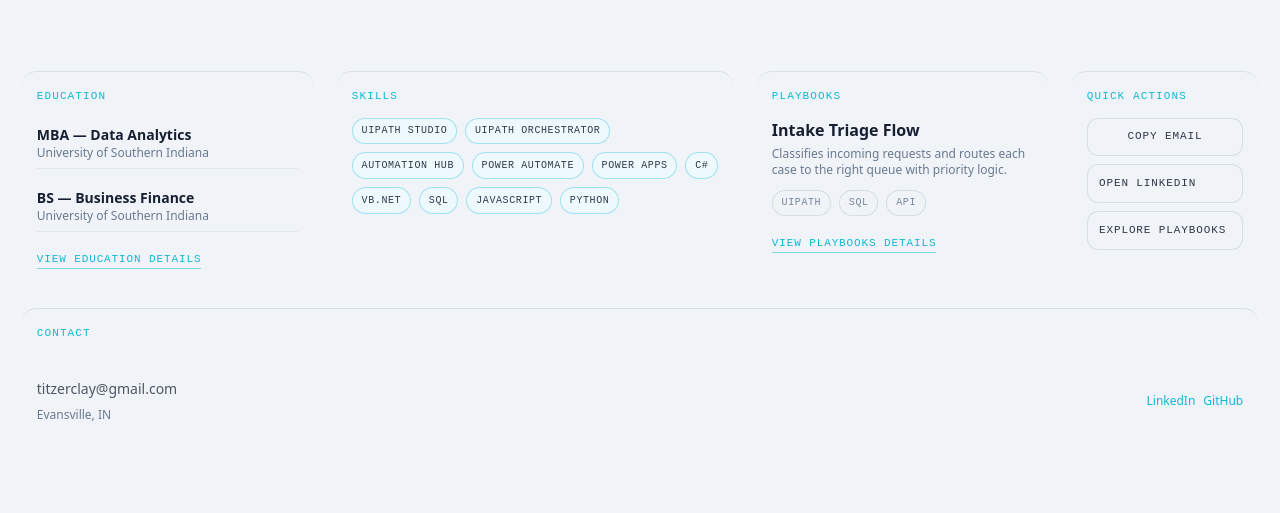
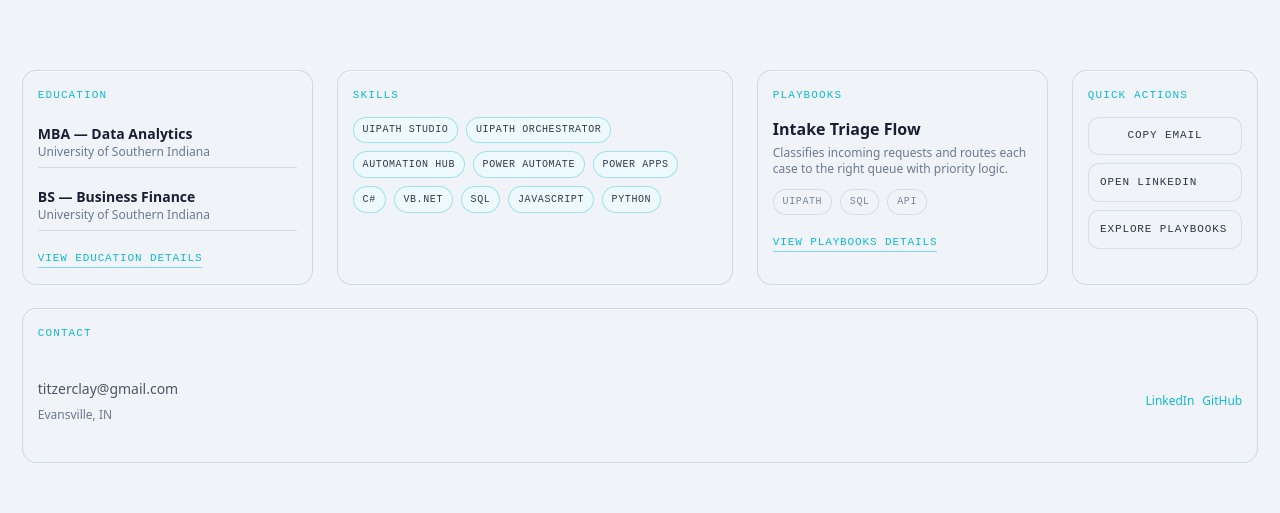
Before and after one commit to cjtitzer2/ProfessionalWebsite, a React (Vite) app in the folder ClayTitzer_DigitalResumeWebsite/claytitzer_digitalresumewebsite.client/: page /#/ in a window 1280 px wide. Shown: the part 1741-2254 px from the top of the page. Built offline with nearby package versions, Linux system fonts and the light colour scheme.

Commit message:
Improve light mode grid and border contrast on home

```diff
--- a/ClayTitzer_DigitalResumeWebsite/claytitzer_digitalresumewebsite.client/src/index.css
+++ b/ClayTitzer_DigitalResumeWebsite/claytitzer_digitalresumewebsite.client/src/index.css
@@ -454,6 +454,10 @@ html.dark .bento-card:hover {
   overflow: hidden;
 }
 
+html:not(.dark) .flow-connector {
+  background: color-mix(in srgb, var(--color-divider) 92%, transparent);
+}
+
 @keyframes flow-pulse {
   0% { transform: translateX(-10px); opacity: 0; }
   30% { opacity: 1; }
@@ -549,6 +553,10 @@ html.dark .bento-card:hover {
   padding: 1rem 1.1rem;
 }
 
+html:not(.dark) .role-ribbon {
+  border-color: color-mix(in srgb, var(--color-divider) 90%, transparent);
+}
+
 .role-ribbon-main {
   padding-right: 0.5rem;
 }
@@ -582,9 +590,18 @@ html.dark .bento-card:hover {
   padding: 1rem 0.95rem 0.95rem;
 }
 
+html:not(.dark) .stream-lane {
+  border: 1px solid color-mix(in srgb, var(--color-divider) 90%, transparent);
+  box-shadow: inset 0 1px 0 color-mix(in srgb, white 78%, transparent);
+}
+
 .stream-entry {
   padding: 0.45rem 0;
   border-bottom: 1px solid color-mix(in srgb, var(--color-divider) 48%, transparent);
+}
+
+html:not(.dark) .stream-entry {
+  border-bottom-color: color-mix(in srgb, var(--color-divider) 82%, transparent);
 }
 
 .stream-education { grid-column: span 3; }
@@ -626,6 +643,11 @@ html.dark .bento-card:hover {
   border-top: 1px solid color-mix(in srgb, var(--color-divider) 70%, transparent);
   border-bottom: 1px solid color-mix(in srgb, var(--color-divider) 70%, transparent);
   padding: 1.1rem 0.2rem 0.9rem;
+}
+
+html:not(.dark) .philosophy-band {
+  border-top-color: color-mix(in srgb, var(--color-divider) 90%, transparent);
+  border-bottom-color: color-mix(in srgb, var(--color-divider) 90%, transparent);
 }
 
 .philosophy-points {
@@ -716,6 +738,13 @@ html.dark .bento-card:hover {
   background-size: 34px 34px;
 }
 
+html:not(.dark) .hero-grid {
+  opacity: 0.42;
+  background-image:
+    linear-gradient(to right, color-mix(in srgb, var(--color-divider) 82%, transparent) 1px, transparent 1px),
+    linear-gradient(to bottom, color-mix(in srgb, var(--color-divider) 82%, transparent) 1px, transparent 1px);
+}
+
 .role-stage,
 .content-stage,
 .philosophy-stage {
@@ -723,6 +752,12 @@ html.dark .bento-card:hover {
   transition: transform 420ms ease, opacity 420ms ease;
   transform: translateY(calc((1 - var(--section-progress, 0)) * 26px));
   opacity: calc(0.76 + var(--section-progress, 0) * 0.24);
+}
+
+html:not(.dark) .role-stage,
+html:not(.dark) .content-stage,
+html:not(.dark) .philosophy-stage {
+  border-top-color: color-mix(in srgb, var(--color-divider) 94%, transparent);
 }
 
 .role-bullet-flow {
```
